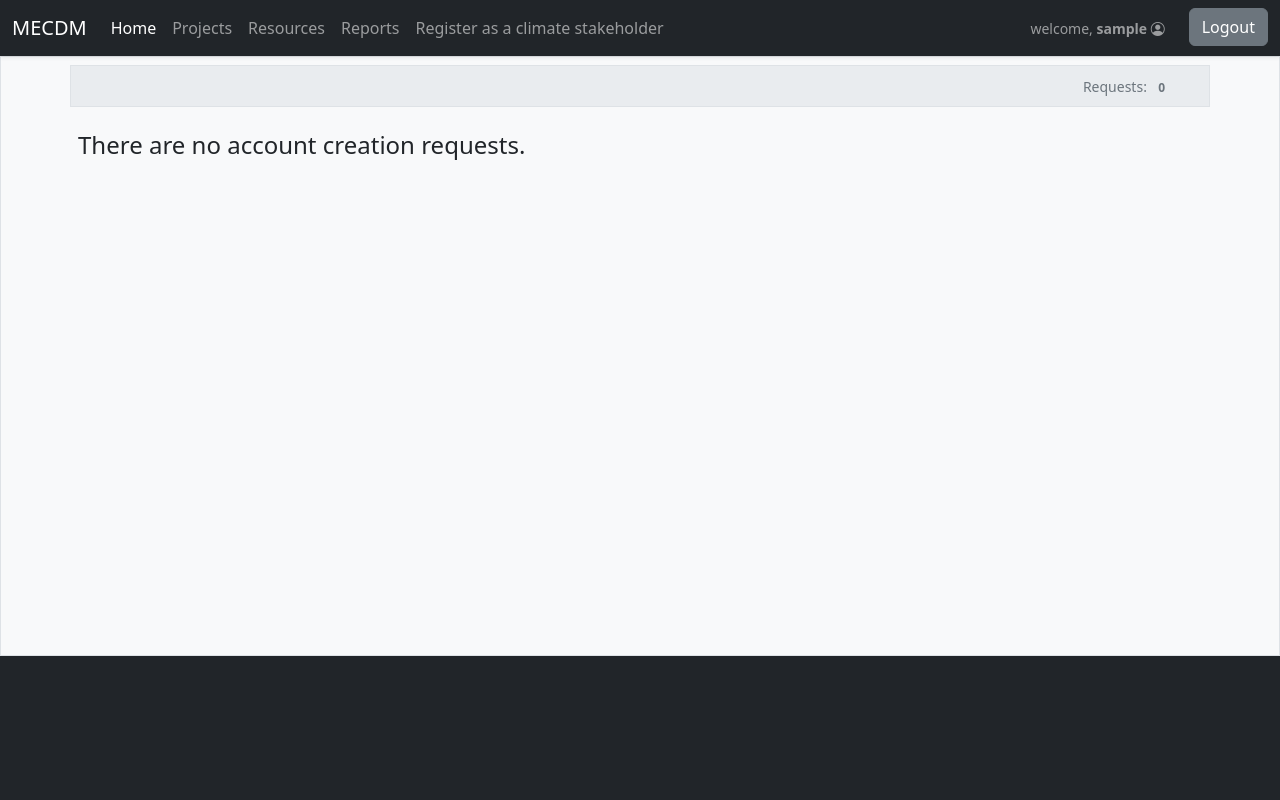
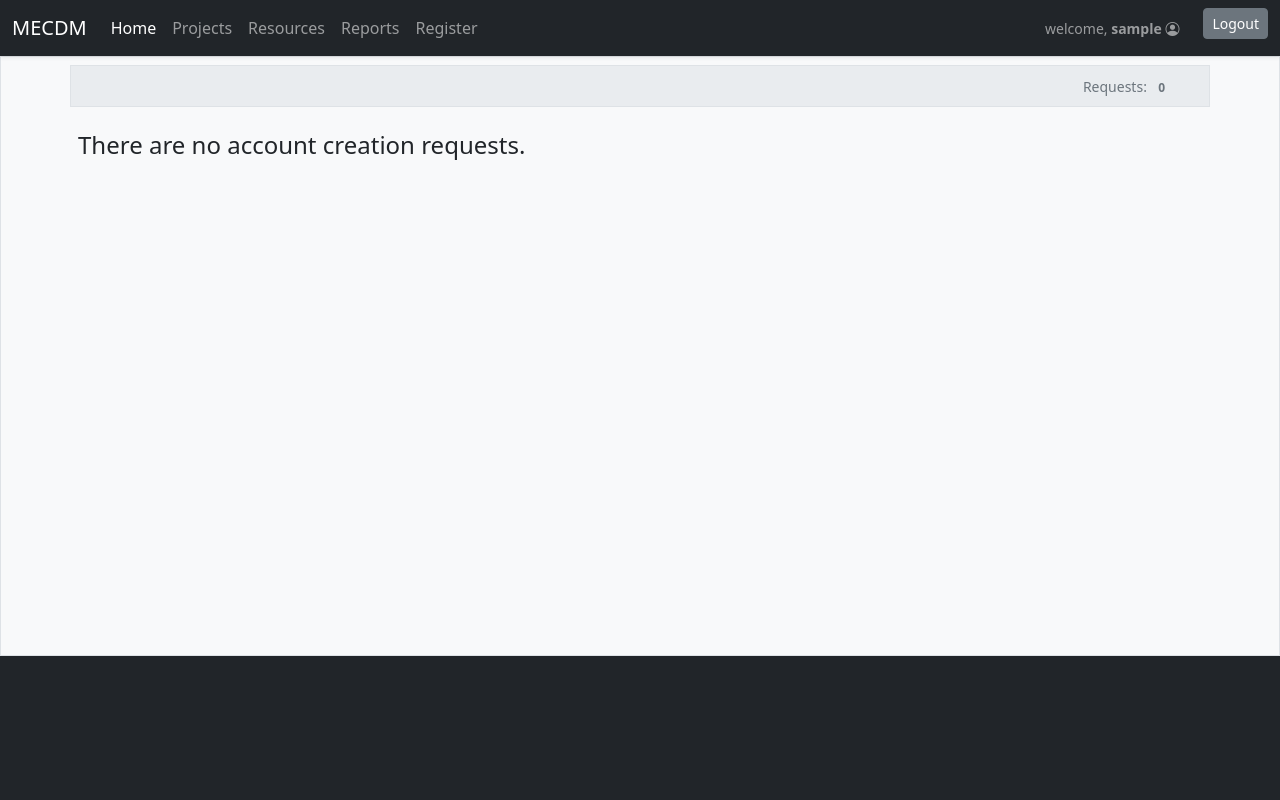
Before and after one commit to b-tupiti/mecdm-projects-portal, a Django app: page /requests/ in a window 1280 px wide. Run offline with Django 4.2, Linux system fonts and the light colour scheme; the visitor is signed in with stand-in values (Sample User, id 1); data comes from the database, SQL or seed files in the repository; some libraries are stand-ins or nearby versions.

Commit message:
edited navbar.html

```diff
--- a/templates/navbar.html
+++ b/templates/navbar.html
@@ -10,7 +10,7 @@
             <a class="nav-link active" aria-current="page" href="{% url 'home' %}">Home</a>
           </li>
           <li class="nav-item">
-            <a class="nav-link" href="#">Projects</a>
+            <a class="nav-link" href="{% url 'projects' %}">Projects</a>
           </li>
           <li class="nav-item">
             <a class="nav-link" href="#">Resources</a>
@@ -19,24 +19,22 @@
             <a class="nav-link ">Reports</a>
           </li>
           <li class="nav-item">
-            <a class="nav-link ">Register as a climate stakeholder</a>
+            <a class="nav-link ">Register</a>
           </li>
         </ul>
 
-        <ul class="navbar-nav ms-auto rounded-1 ps-2 pe-2" style="background:#7e949b">
+        <ul class="navbar-nav ms-auto rounded-1 p-0 ps-2 pe-2">
 
             {% if user.is_authenticated %}
 
                 {% if is_admin %}
                 <li class="nav-item">
-                    <a class="nav-link" href="{% url 'account-requests' %}"> Account Requests ({{ total_requests }})</a>
+                  <a class="nav-link" href="{% url 'users' %}"> <small> Users</small></a>
+              </li>
+                <li class="nav-item">
+                    <a class="nav-link" href="{% url 'account-requests' %}"> <small>Pending Requests ({{ total_requests }})</small></a>
                 </li>
-                <li class="nav-item">
-                    <a class="nav-link" href="{% url 'users' %}">Users</a>
-                </li>
-                <li class="nav-item">
-                    <a class="nav-link" href="#">Projects</a>
-                </li>
+
                 {% endif %}
 
 
@@ -58,14 +56,14 @@
             </li>
             <li class="nav-item">
 
-                <a class="nav-sm-link btn  btn-secondary" href="{% url 'logout' %}">Logout</a>
+                <a class="nav-sm-link btn btn-sm btn-secondary" href="{% url 'logout' %}">Logout</a>
             </li>
             {% else %}
             <li class="nav-item me-3">
-                <a class="nav-link" href="{% url 'request-an-account' %}"> <small>Request Account</small> </a>
+                <a class="nav-sm-link text-decoration-none text-white" href="{% url 'request-an-account' %}"> <small>request account</small> </a>
             </li>
             <li class="nav-item">
-                <a class="nav-sm-link btn  btn-secondary" href="{% url 'login' %}">Login</a>
+                <a class="nav-sm-link btn btn-sm btn-secondary" href="{% url 'login' %}">Login</a>
             </li>
             {% endif %}
         </ul>
```
